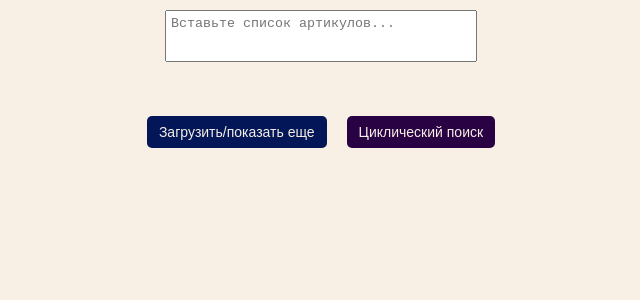
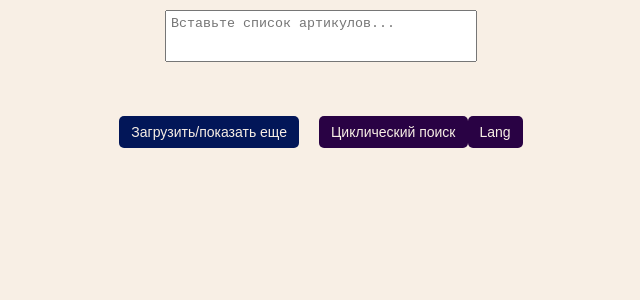
Before and after one commit to Hexfair/react-pucara, a React (Create React App) app: page / in a window 1280 px wide. Shown: the top 300 px of the page, without its empty margins (329-969 px from the left). Built offline with nearby package versions, Linux system fonts and the light colour scheme.

Commit message:
language

```diff
--- a/src/App.js
+++ b/src/App.js
@@ -1,6 +1,8 @@
 import React from 'react';
 import { useDispatch, useSelector } from 'react-redux';
 import { fetchPucara } from './redux/pucaraSlice';
+import axios from "axios";
+
 //=========================================================================================================================
 
 const regex = new RegExp(/,/, 'ig')
@@ -39,6 +41,20 @@ function App() {
 		}
 	}
 
+	var sourceText = 'Malta BelgaStar 33 cl Bandeja x 24';
+	var sourceLang = 'es';
+	var targetLang = 'ru';
+
+	// var url = "https://translate.googleapis.com/translate_a/single?client=gtx&sl=" + sourceLang + "&tl=" + targetLang + "&dt=t&q=" + encodeURI(sourceText);
+
+	const onClickLang = async () => {
+		var url = "https://translate.googleapis.com/translate_a/single?client=gtx&sl=" + sourceLang + "&tl=" + targetLang + "&dt=t&q=" + encodeURI(sourceText);
+		const { data } = await axios.get(url);
+		return data[0][0][0];
+	}
+
+
+
 	return (
 		<div className='app'>
 			<textarea
@@ -63,6 +79,7 @@ function App() {
 			<div className='button'>
 				<button className="btn" onClick={onClickShowMore}>Загрузить/показать еще</button>
 				<button className="btn" onClick={onClickTimes}>Циклический поиск</button>
+				<button className="btn" onClick={onClickLang}>Lang</button>
 
 			</div>
 
```
Also changed, not shown: package.json (line endings or trailing spaces), 1 other file (tests, documents, lock files or other folders).
